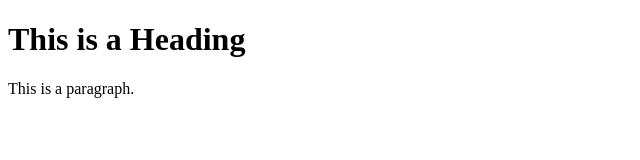
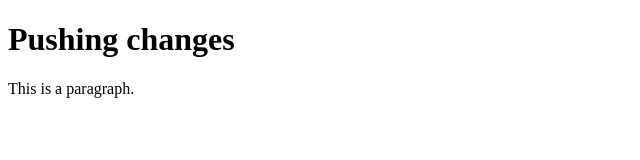
Before and after one commit to kenankomah/git-demo, a plain HTML site: page web/index.html in a window 1280 px wide. Shown: the whole page, without its empty margins (0-640 px from the left). Drawn offline with Linux system fonts and the light colour scheme.

Commit message:
Updatingindex page for GH

```diff
--- a/web/index.html
+++ b/web/index.html
@@ -5,7 +5,7 @@
 </head>
 <body>
 
-<h1>This is a Heading</h1>
+<h1>Pushing changes</h1>
 <p>This is a paragraph.</p>
 
 </body>
```
